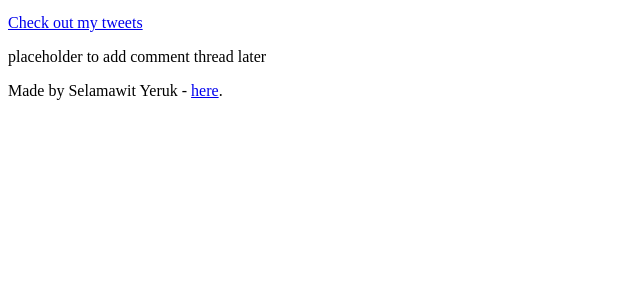
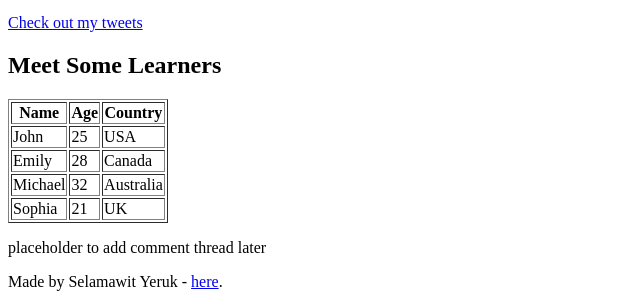
Before and after one commit to HelloSelam/My_First_Portfolio, a plain HTML site: page html_basic/index.html in a window 1280 px wide. Shown: the part 552-859 px from the top of the page, without its empty margins (0-640 px from the left). Before the commit the page ends 800 px from the top, so only its background shows below. Drawn offline with Linux system fonts and the light colour scheme.

Commit message:
Add learners table to index.html

```diff
--- a/html_basic/index.html
+++ b/html_basic/index.html
@@ -26,6 +26,38 @@
         <img src="https://i.ibb.co/gTDZZT8/ALX-Logo-07.png" alt="ALX Logo" width="200">
       </a>
       <p><a href="tweets.html">Check out my tweets</a></p>
+            <h2>Meet Some Learners</h2>
+      <table border="1">
+        <thead>
+          <tr>
+            <th>Name</th>
+            <th>Age</th>
+            <th>Country</th>
+          </tr>
+        </thead>
+        <tbody>
+          <tr>
+            <td>John</td>
+            <td>25</td>
+            <td>USA</td>
+          </tr>
+          <tr>
+            <td>Emily</td>
+            <td>28</td>
+            <td>Canada</td>
+          </tr>
+          <tr>
+            <td>Michael</td>
+            <td>32</td>
+            <td>Australia</td>
+          </tr>
+          <tr>
+            <td>Sophia</td>
+            <td>21</td>
+            <td>UK</td>
+          </tr>
+        </tbody>
+      </table>
     </article>
     <aside>
       <p>placeholder to add comment thread later</p>
```
